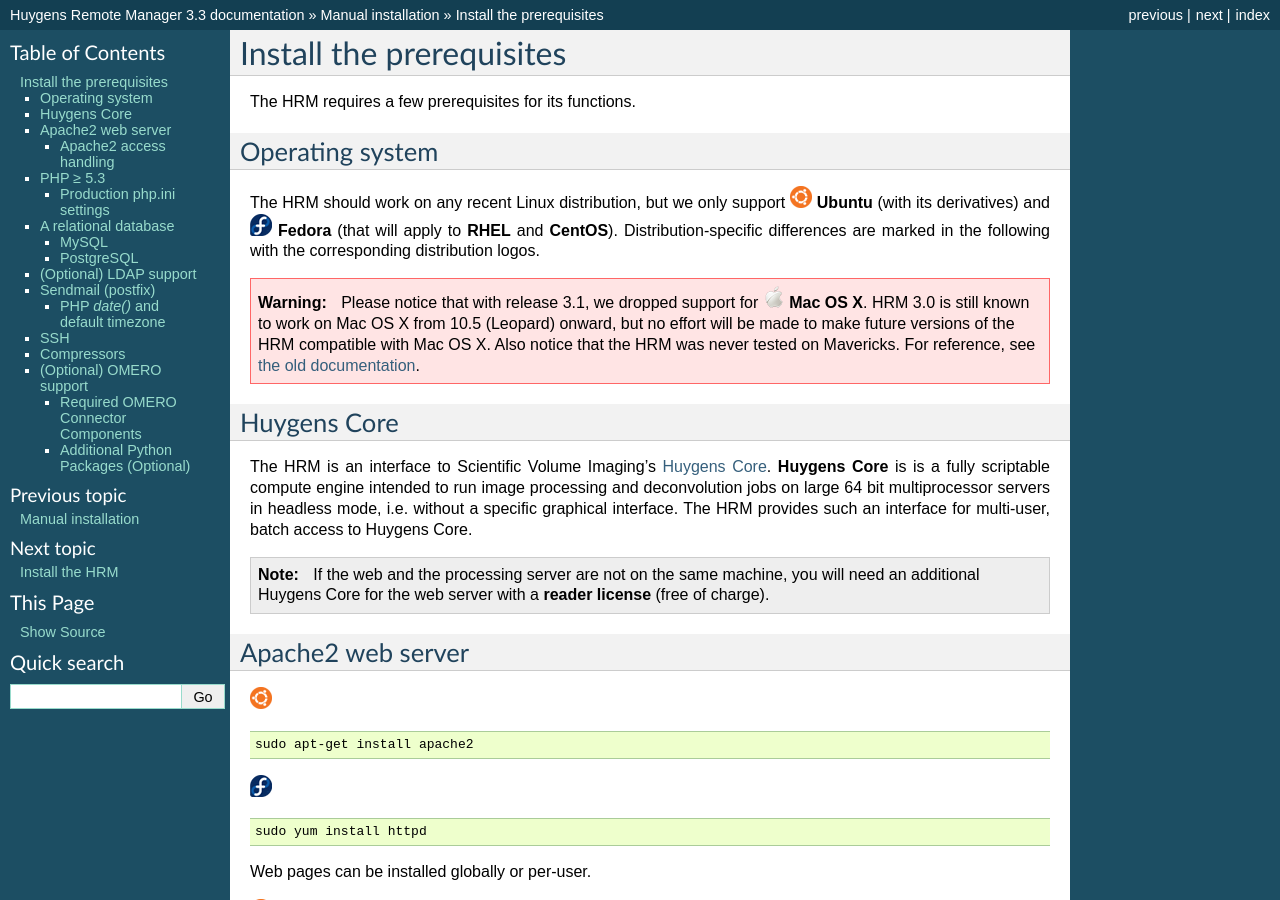
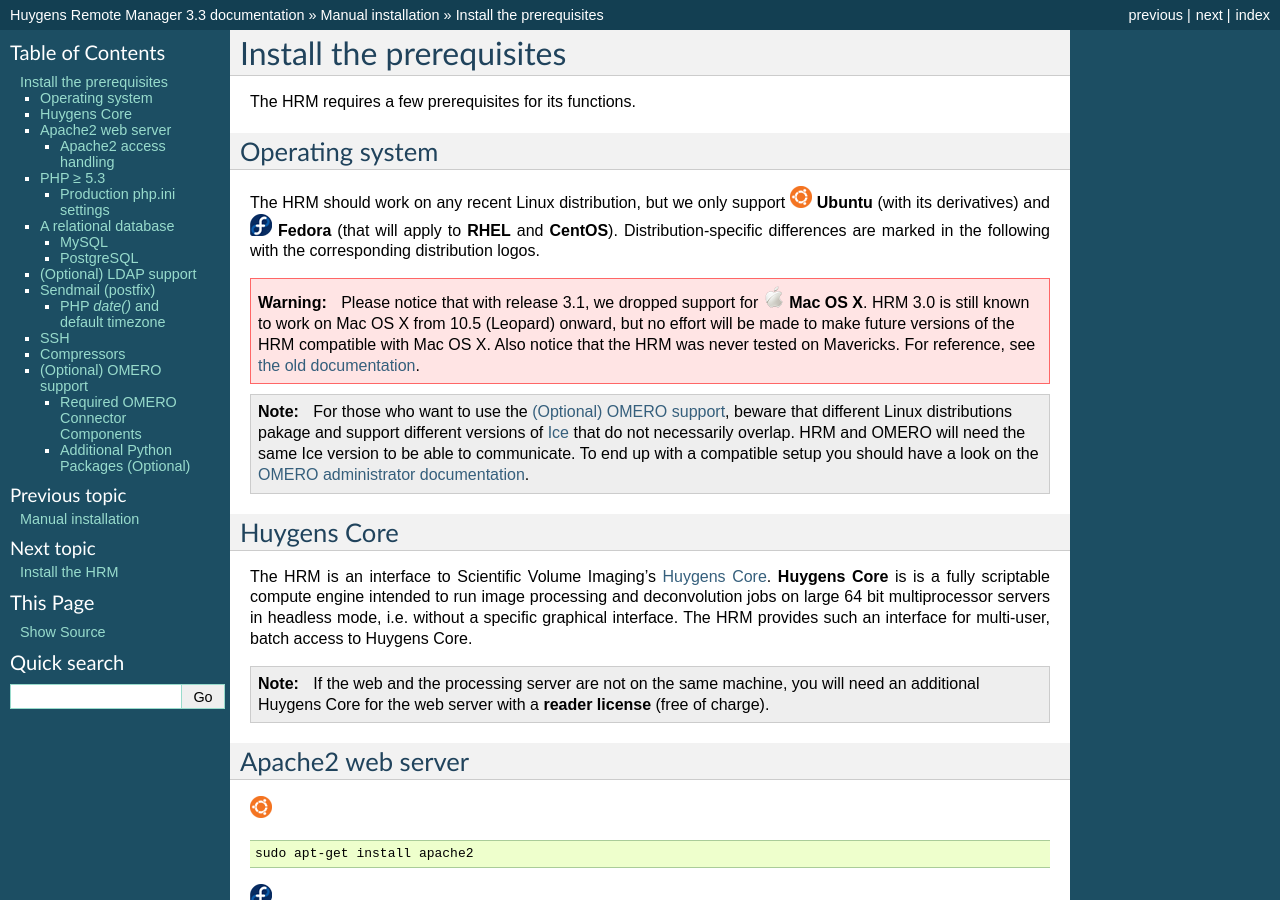
Before and after one commit to aarpon/hrm_docs, a Sphinx documentation site: the page built from docs/admin/prerequisites.rst, in a window 1280 px wide and 900 px high. Built offline with Sphinx 7.4.7, drawn with Linux system fonts in a browser that asks for light colours.

Commit message:
Add a note in the "operating system" paragraph to avoid the ice-version hell

```diff
--- a/docs/admin/prerequisites.rst
+++ b/docs/admin/prerequisites.rst
@@ -17,6 +17,9 @@
 .. warning::
 
     Please notice that with release 3.1, we dropped support for |macosx| **Mac OS X**. HRM 3.0 is still known to work on Mac OS X from 10.5 (Leopard) onward, but no effort will be made to make future versions of the HRM compatible with Mac OS X. Also notice that the HRM was never tested on Mavericks. For reference, see `the old documentation <http://huygens-rm.org/home/?q=node/16>`_.
+
+.. note::
+    For those who want to use the :ref:`prerequisites-omero`, beware that different Linux distributions pakage and support different versions of `Ice <http://www.zeroc.com>`_ that do not necessarily overlap. HRM and OMERO will need the same Ice version to be able to communicate. To end up with a compatible setup you should have a look on the `OMERO administrator documentation <https://www.openmicroscopy.org/site/support/omero4/sysadmins/unix/server-install-linux.html>`_.
 
 Huygens Core
 ============
```
